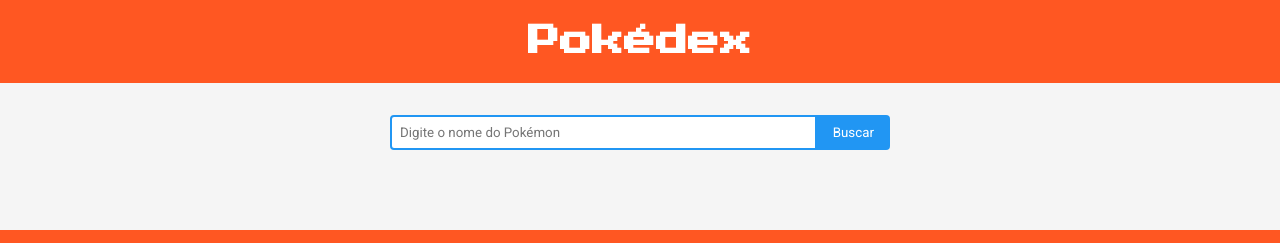
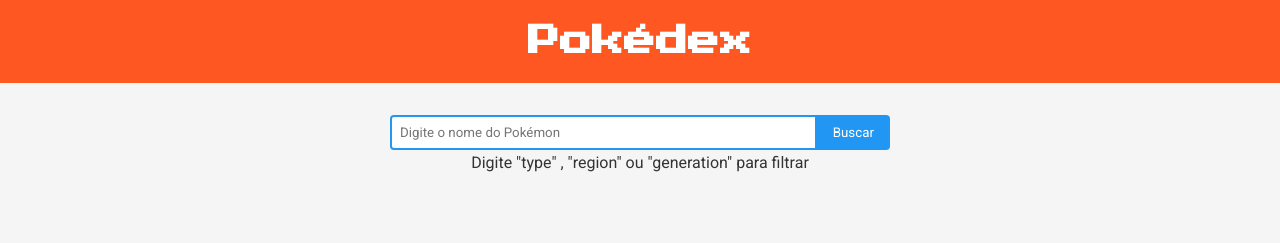
Before and after one commit to Arthur-azeredo/DW, a plain HTML site: page index.html in a window 1280 px wide. Shown: the top 243 px of the page. Drawn offline with Linux system fonts and the light colour scheme; no server answers.

Commit message:
Update index.html

```diff
--- a/index.html
+++ b/index.html
@@ -31,6 +31,7 @@
                        pattern="[A-Za-z]+" required>  <!-- Aceita apenas letras--> <!-- Campo obrigatório -->
                 <button type="submit">Buscar</button> <!-- Botão para envio do formulário -->
             </form>
+            <p>Digite "type" , "region" ou "generation" para filtrar</p>
             <div id="pokemon-data"></div> <!-- Div para exibir informações do Pokémon pesquisado -->
         </section>
 
```
